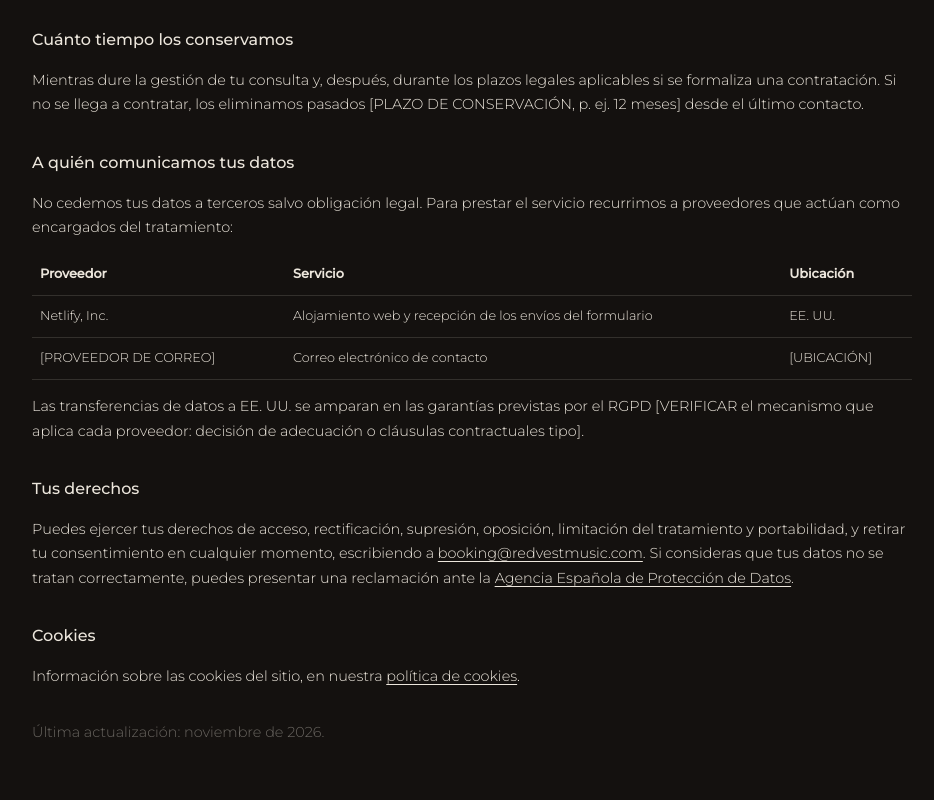
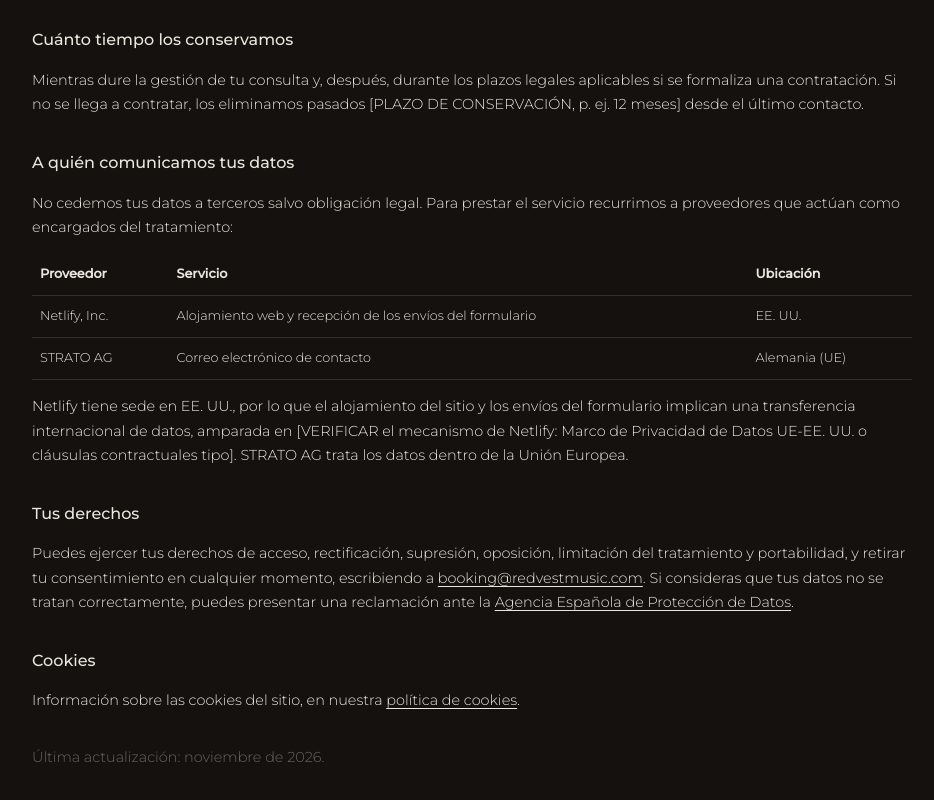
Before and after one commit to tonymartin-dev/redvest, a plain HTML site: page privacidad/index.html in a window 1280 px wide. Shown: the part 655-1455 px from the top of the page, without its empty margins (168-1102 px from the left). Drawn offline with Linux system fonts and the light colour scheme.

Commit message:
feat: add mail provider to privacy policy
Co-Authored-By: Claude Sonnet 5.5 <noreply@anthropic.com>

```diff
--- a/privacidad/index.html
+++ b/privacidad/index.html
@@ -46,11 +46,11 @@
       </thead>
       <tbody>
         <tr><td>Netlify, Inc.</td><td>Alojamiento web y recepción de los envíos del formulario</td><td>EE. UU.</td></tr>
-        <tr><td>[PROVEEDOR DE CORREO]</td><td>Correo electrónico de contacto</td><td>[UBICACIÓN]</td></tr>
+        <tr><td>STRATO AG</td><td>Correo electrónico de contacto</td><td>Alemania (UE)</td></tr>
       </tbody>
     </table>
     </div>
-    <p>Las transferencias de datos a EE. UU. se amparan en las garantías previstas por el RGPD [VERIFICAR el mecanismo que aplica cada proveedor: decisión de adecuación o cláusulas contractuales tipo].</p>
+    <p>Netlify tiene sede en EE. UU., por lo que el alojamiento del sitio y los envíos del formulario implican una transferencia internacional de datos, amparada en [VERIFICAR el mecanismo de Netlify: Marco de Privacidad de Datos UE-EE. UU. o cláusulas contractuales tipo]. STRATO AG trata los datos dentro de la Unión Europea.</p>
 
     <h2>Tus derechos</h2>
     <p>Puedes ejercer tus derechos de acceso, rectificación, supresión, oposición, limitación del tratamiento y portabilidad, y retirar tu consentimiento en cualquier momento, escribiendo a <a href="mailto:booking@redvestmusic.com">booking@redvestmusic.com</a>. Si consideras que tus datos no se tratan correctamente, puedes presentar una reclamación ante la <a href="https://www.aepd.es" rel="noopener">Agencia Española de Protección de Datos</a>.</p>
```
